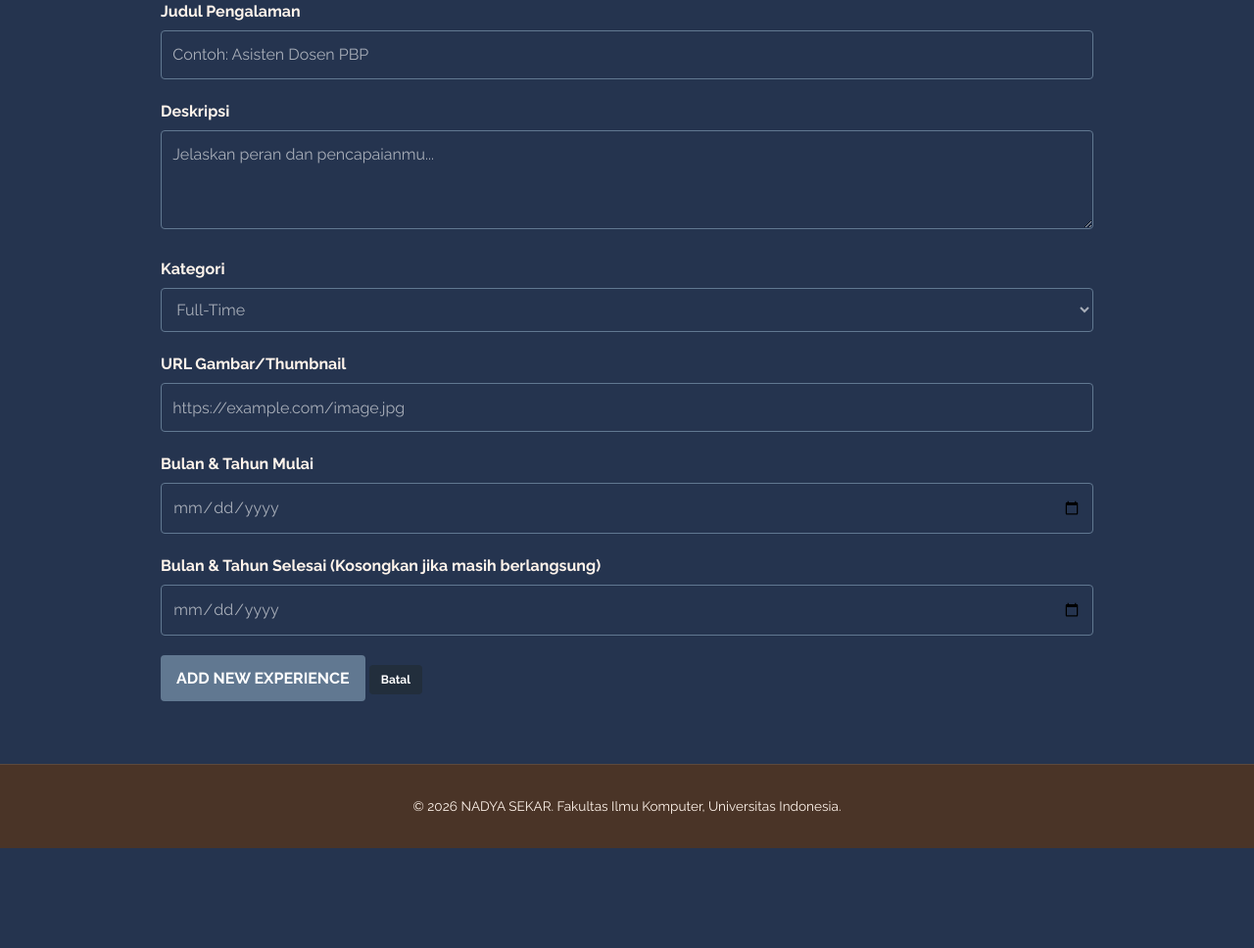
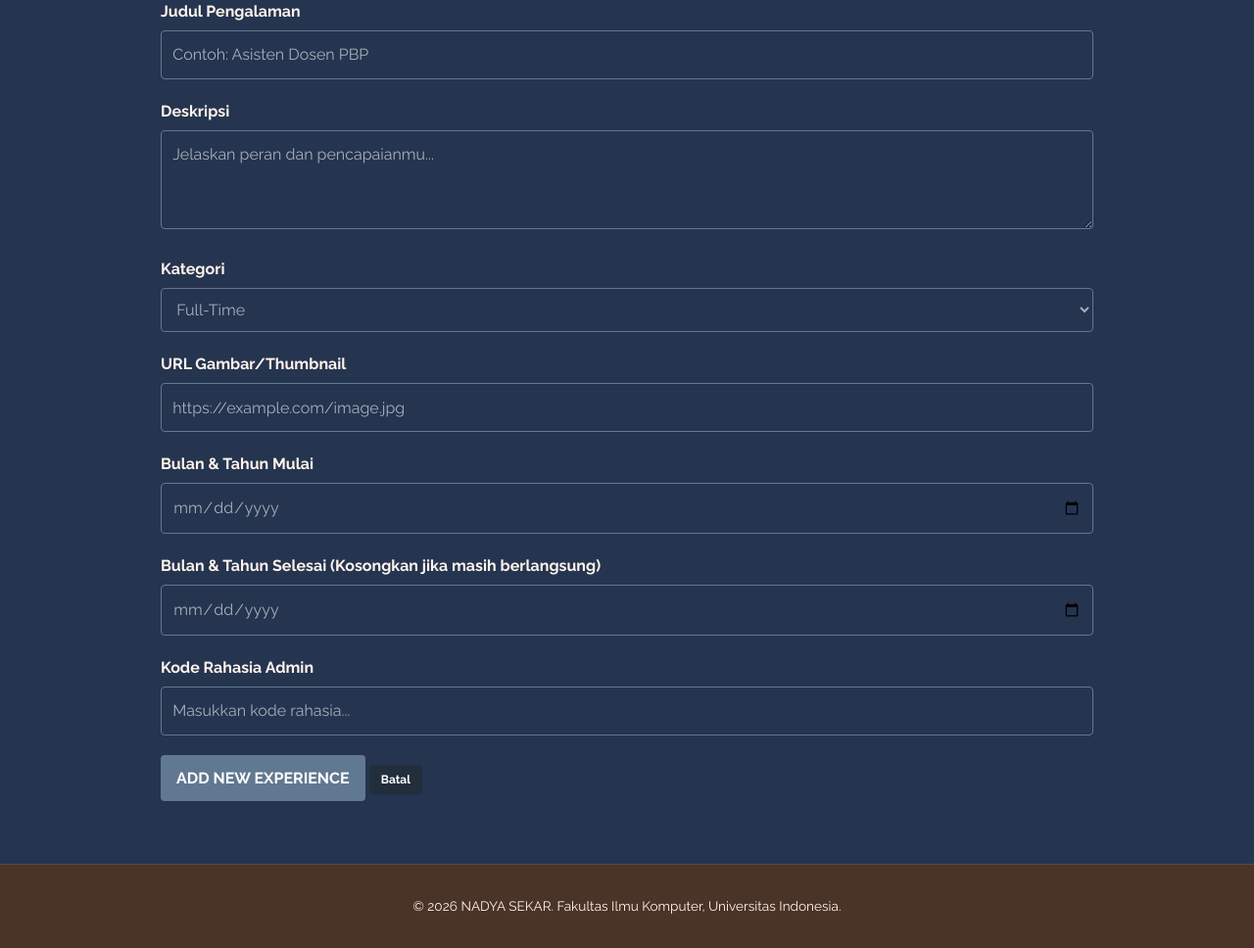
Before and after one commit to nadyaasekar/myportofolio, a Django app: page /experience/add/ in a window 1280 px wide. Shown: the part 203-1171 px from the top of the page at 98% size. Before the commit the page ends 1069 px from the top, so only its background shows below. Run offline with Django 4.2, Linux system fonts and the light colour scheme; some web fonts are replaced.

Commit message:
feat: implement env secret key validation on experience forms

```diff
--- a/main/views.py
+++ b/main/views.py
@@ -4,6 +4,7 @@ from django.core import serializers
 from django.http import HttpResponse
 from django.shortcuts import get_object_or_404, redirect, render
 from main.forms import ExperienceForm
+from django.conf import settings
 
 from main.models import Experience, Education
 
@@ -46,11 +47,20 @@ def show_education(request):
     return render(request, "education.html", context)
 
 def create_experience(request):
-    form = ExperienceForm(request.POST or None)
-    if request.method == "POST" and form.is_valid():
-        form.save()
-        messages.success(request, "New Experience Has Been Added!")
-        return redirect("main:show_experience")
+    if request.method == "POST":
+        secret_key = request.POST.get("secret_key")
+        if secret_key != settings.PORTFOLIO_SECRET_KEY:
+            messages.error(request, "Kode rahasia salah! Data gagal ditambahkan.")
+            return redirect('main:show_main')
+
+        form = ExperienceForm(request.POST or None)
+
+        if form.is_valid():
+            form.save()
+            messages.success(request, "New Experience Has Been Added!")
+            return redirect("main:show_experience")
+    else:
+        form = ExperienceForm()
 
     context = {
         "name": "NADYA SEKAR",
@@ -69,9 +79,14 @@ def get_experience_json(request):
     return HttpResponse(experiences_json, content_type="application/json")
 
 def delete_experience(request, experience_id):
-    experience = get_object_or_404(Experience, pk=experience_id)
+    if request.method == "POST":
+        secret_key = request.POST.get("secret_key")
 
-    if request.method == "POST":
+        if secret_key != settings.PORTFOLIO_SECRET_KEY:
+            messages.error(request, "Kode rahasia salah! Data gagal dihapus.")
+            return redirect('main:show_experience')
+
+        experience = get_object_or_404(Experience, pk=experience_id)
         experience.delete()
         messages.success(request, "Experience berhasil dihapus!")
         return redirect("main:show_experience")
--- a/portofolio/settings.py
+++ b/portofolio/settings.py
@@ -26,6 +26,9 @@ BASE_DIR = Path(__file__).resolve().parent.parent
 
 # SECURITY WARNING: keep the secret key used in production secret!
 SECRET_KEY = 'django-insecure-q3_(&04#ihxom62$&vmivu*ep%61$^mor72xqs3@2(q=9u#pae'
+
+# Kode rahasia untuk autentikasi manual form/header
+PORTFOLIO_SECRET_KEY = os.getenv('PORTFOLIO_SECRET_KEY', 'default-key-aman')
 
 # SECURITY WARNING: don't run with debug turned on in production!
 DEBUG = True
--- a/static/css/style.css
+++ b/static/css/style.css
@@ -779,6 +779,20 @@ select option {
     margin-top: 1.5rem;
 }
 
+.experience-delete-modal input[type="password"],
+.form-control {
+    color: #1e1e1e !important;
+    border: 1px solid #ccc;
+    padding: 8px 12px;
+    border-radius: 6px;
+    width: 100%;
+}
+
+/* biar placeholder-nya (teks petunjuk) warnanya sedikit pudar */
+.form-control::placeholder {
+    color: #888888;
+}
+
 .button.button-danger.experience-delete-trigger {
     background: #6e140d;
     padding: 0.35rem 0.75rem;
--- a/templates/experience_form.html
+++ b/templates/experience_form.html
@@ -20,6 +20,17 @@
                             {% endfor %}
                         </div>
                     {% endfor %}
+
+                    <div class="form-group">
+                        <label for="secret_key">Kode Rahasia Admin</label>
+                        <input type="password"
+                               name="secret_key"
+                               id="secret_key"
+                               class="form-control"
+                               placeholder="Masukkan kode rahasia..."
+                               required>
+                    </div>
+
                     <button type="submit" class="button">ADD NEW EXPERIENCE</button>
                     <a href="{% url 'main:show_experience' %}" class="button button-secondary">Batal</a>
                 </form>
```
Also changed, not shown: templates/components/experience_delete_modal.html (+15 -4 lines).
